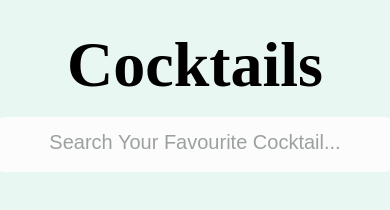
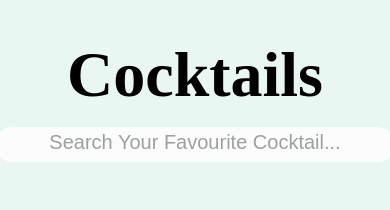
Before and after one commit to Winniewambui/Cocktails-API, a plain HTML site: page index.html in a window 390 px wide. Drawn offline with Linux system fonts and the light colour scheme; no server answers.

Commit message:
modified mobile view

```diff
--- a/style.css
+++ b/style.css
@@ -113,9 +113,10 @@ outline: none;
         font-size: 4em;
     }
     .input-field{
-    padding: 20px 30px;
+    padding: 10px 50px;
     width: 30em;
     margin-bottom: 25px;
+    border-radius: 20px;
     }
     .input-field::placeholder{
         font-size: 20px;
```
